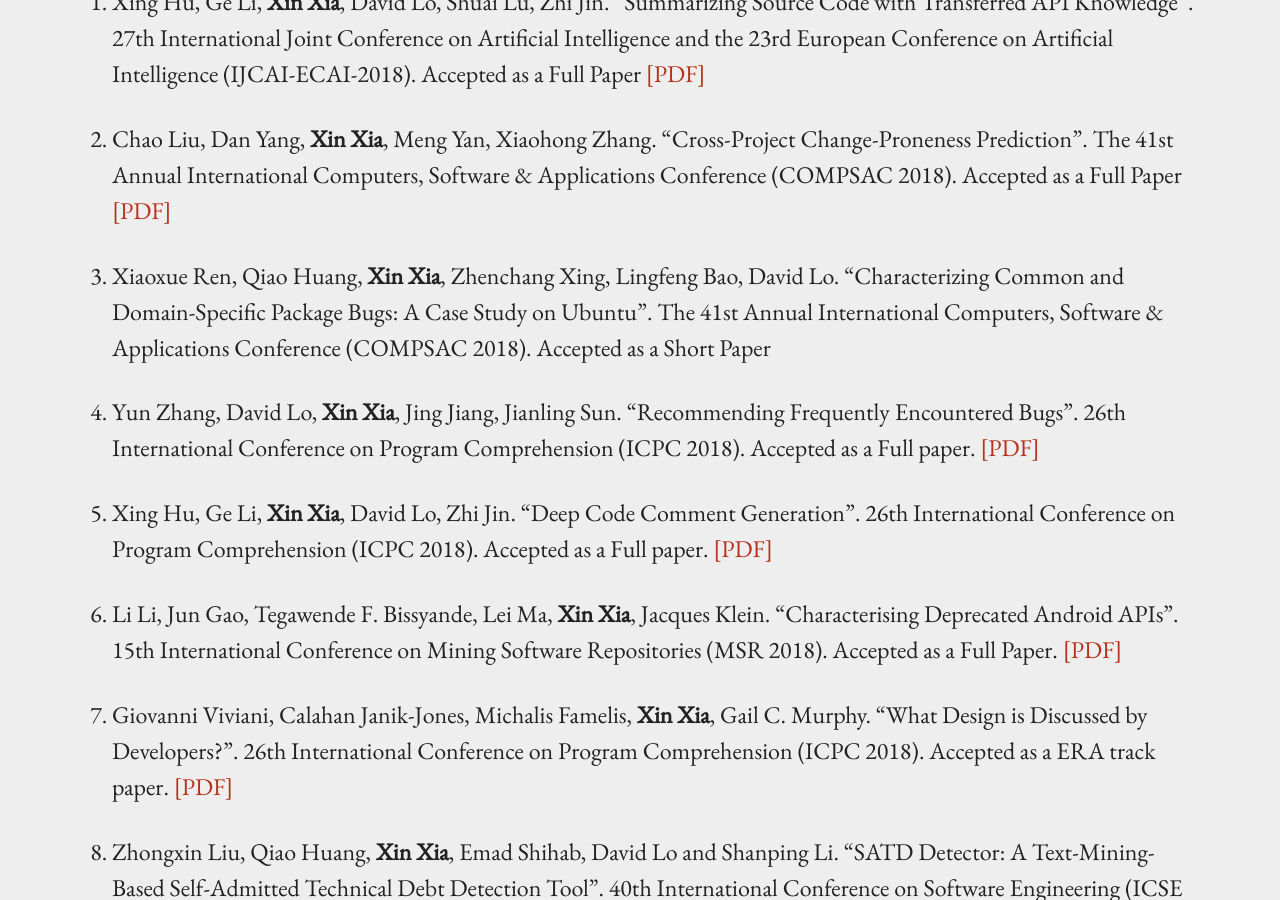
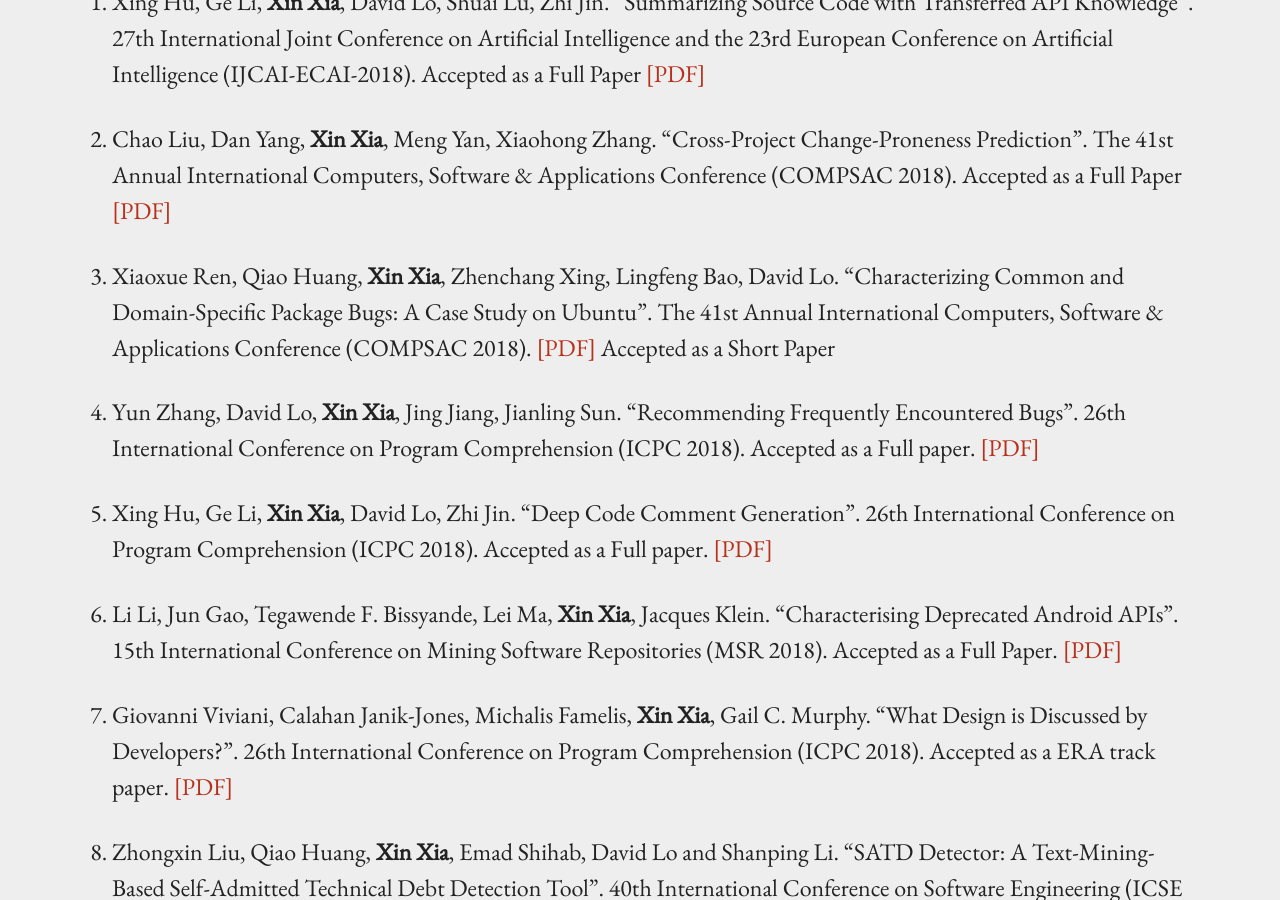
Before and after one commit to xin-xia/xin-xia.github.io, a Jekyll site: the page built from publication.md, in a window 1280 px wide and 900 px high, scrolled down 4518 px. Built offline with Jekyll 4.4.1, drawn with Linux system fonts in a browser that asks for light colours; our own code applies the rules of GitHub Pages for plain Markdown files.

Commit message:
热热热

```diff
--- a/publication.md
+++ b/publication.md
@@ -96,7 +96,7 @@ permalink: /publication/
 
 67. Chao Liu,  Dan Yang,  <strong>Xin Xia</strong>, Meng Yan,  Xiaohong Zhang. "Cross-Project Change-Proneness Prediction". The 41st Annual International Computers, Software & Applications Conference (COMPSAC 2018). Accepted as a Full Paper  <a href="compsac181.pdf">[PDF]</a> <br />
 
-66. Xiaoxue Ren,  Qiao Huang,  <strong>Xin Xia</strong>,  Zhenchang Xing,  Lingfeng Bao,  David Lo. "Characterizing Common and Domain-Specific Package Bugs: A Case Study on Ubuntu". The 41st Annual International Computers, Software & Applications Conference (COMPSAC 2018). Accepted as a Short Paper <br />
+66. Xiaoxue Ren,  Qiao Huang,  <strong>Xin Xia</strong>,  Zhenchang Xing,  Lingfeng Bao,  David Lo. "Characterizing Common and Domain-Specific Package Bugs: A Case Study on Ubuntu". The 41st Annual International Computers, Software & Applications Conference (COMPSAC 2018). <a href="compsac182.pdf">[PDF]</a>  Accepted as a Short Paper <br />
 
 65. Yun Zhang, David Lo, <strong>Xin Xia</strong>, Jing Jiang, Jianling Sun. "Recommending Frequently Encountered Bugs". 26th International Conference on Program Comprehension (ICPC 2018). Accepted as a Full  paper. <a href="icpc183.pdf">[PDF]</a>  <br />
 
```
Also changed, not shown: 1 other file.
